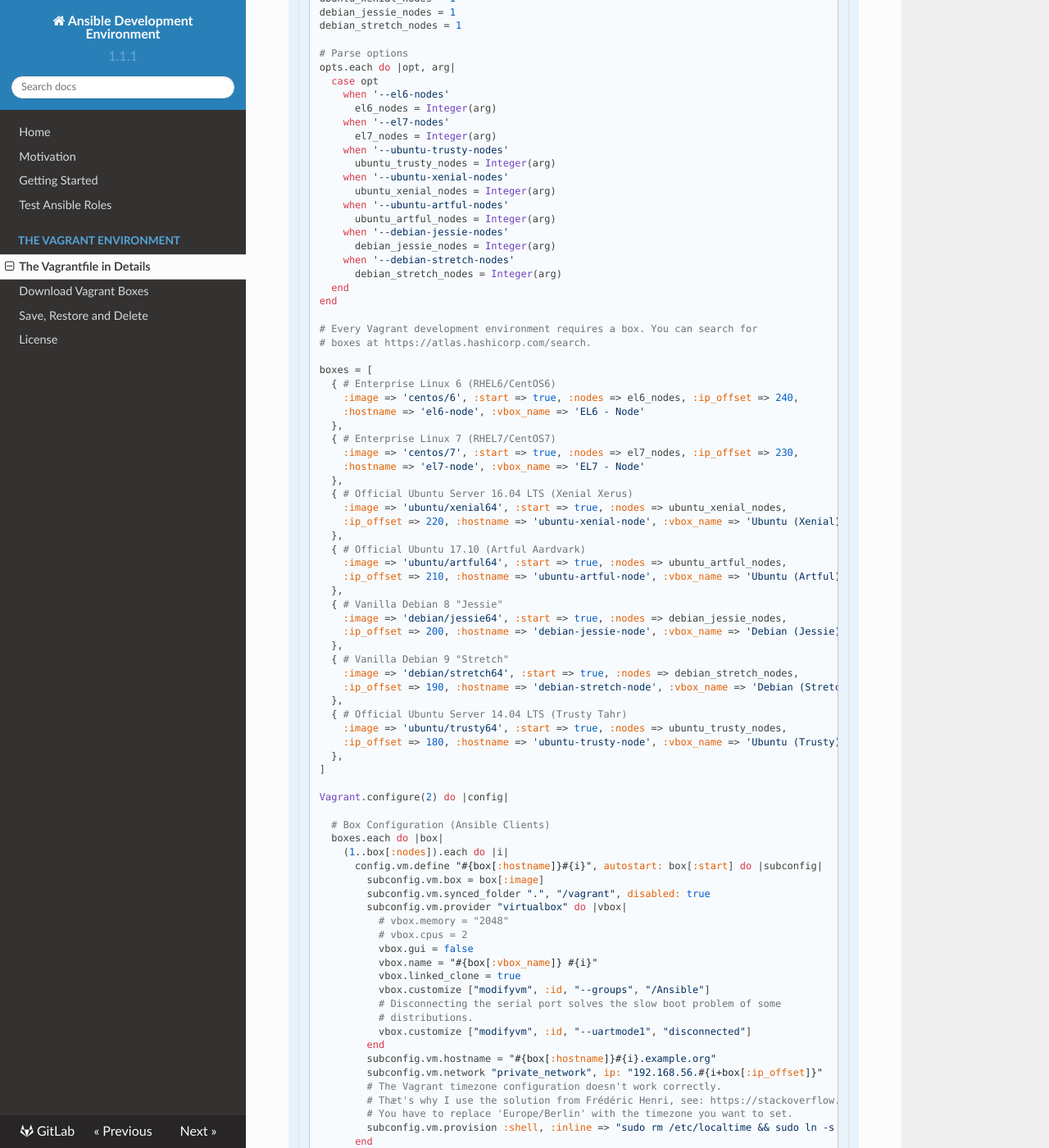
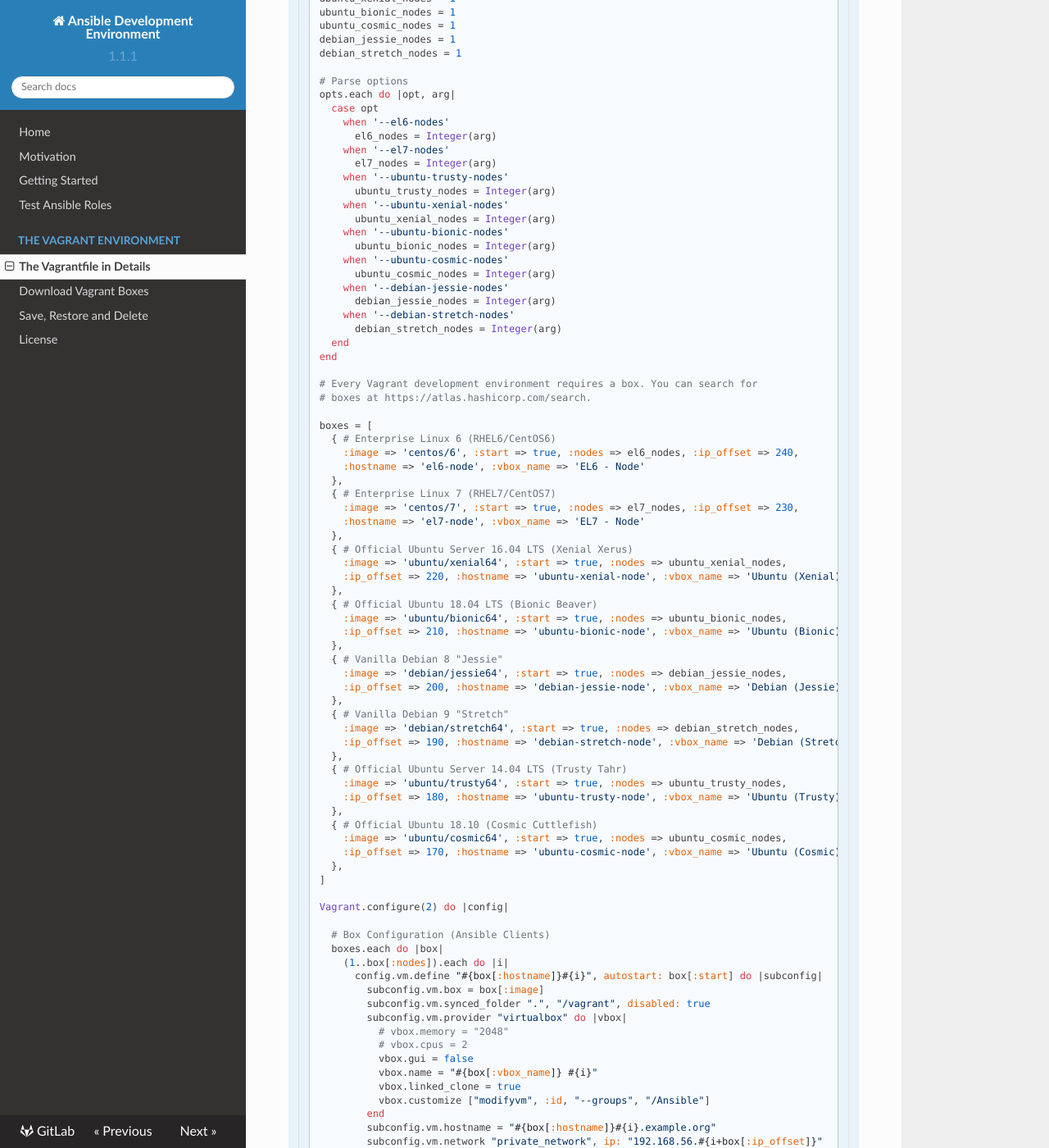
Before and after one commit to coglinev3/ansible-development, an MkDocs documentation site: the page built from docs/vagrant_environment/vagrantfile.md, in a window 1280 px wide and 1400 px high, scrolled down 730 px. Shown: the whole window at 82% size. Built offline with MkDocs 1.6.1, drawn with Linux system fonts in a browser that asks for light colours; nearby versions of some CDN libraries; old or Windows-style settings are respelled for this version of MkDocs; some of the changed text lies outside the part shown.

Commit message:
added support for Ubuntu 18.04 and 18.10, removed support for Ubunt 17.10

````diff
--- a/docs/vagrant_environment/vagrantfile.md
+++ b/docs/vagrant_environment/vagrantfile.md
@@ -15,9 +15,10 @@ step by step.
     opts = GetoptLong.new(
       [ '--el6-nodes', GetoptLong::OPTIONAL_ARGUMENT ],
       [ '--el7-nodes', GetoptLong::OPTIONAL_ARGUMENT ],
-      [ '--ubuntu-artful-nodes', GetoptLong::OPTIONAL_ARGUMENT ],
       [ '--ubuntu-trusty-nodes', GetoptLong::OPTIONAL_ARGUMENT ],
       [ '--ubuntu-xenial-nodes', GetoptLong::OPTIONAL_ARGUMENT ],
+      [ '--ubuntu-bionic-nodes', GetoptLong::OPTIONAL_ARGUMENT ],
+      [ '--ubuntu-cosmic-nodes', GetoptLong::OPTIONAL_ARGUMENT ],
       [ '--debian-jessie-nodes', GetoptLong::OPTIONAL_ARGUMENT ],
       [ '--debian-stretch-nodes', GetoptLong::OPTIONAL_ARGUMENT ],
       [ '--provision', GetoptLong::OPTIONAL_ARGUMENT ],
@@ -29,9 +30,10 @@ step by step.
     # Set defaults
     el6_nodes = 1
     el7_nodes = 1
-    ubuntu_artful_nodes = 1
     ubuntu_trusty_nodes = 1
     ubuntu_xenial_nodes = 1
+    ubuntu_bionic_nodes = 1
+    ubuntu_cosmic_nodes = 1
     debian_jessie_nodes = 1
     debian_stretch_nodes = 1
 
@@ -46,8 +48,10 @@ step by step.
           ubuntu_trusty_nodes = Integer(arg)
         when '--ubuntu-xenial-nodes'
           ubuntu_xenial_nodes = Integer(arg)
-        when '--ubuntu-artful-nodes'
-          ubuntu_artful_nodes = Integer(arg)
+        when '--ubuntu-bionic-nodes'
+          ubuntu_bionic_nodes = Integer(arg)
+        when '--ubuntu-cosmic-nodes'
+          ubuntu_cosmic_nodes = Integer(arg)
         when '--debian-jessie-nodes'
           debian_jessie_nodes = Integer(arg)
         when '--debian-stretch-nodes'
@@ -71,9 +75,9 @@ step by step.
         :image => 'ubuntu/xenial64', :start => true, :nodes => ubuntu_xenial_nodes,
         :ip_offset => 220, :hostname => 'ubuntu-xenial-node', :vbox_name => 'Ubuntu (Xenial) - Node'
       },
-      { # Official Ubuntu 17.10 (Artful Aardvark)
-        :image => 'ubuntu/artful64', :start => true, :nodes => ubuntu_artful_nodes,
-        :ip_offset => 210, :hostname => 'ubuntu-artful-node', :vbox_name => 'Ubuntu (Artful) - Node'
+      { # Official Ubuntu 18.04 LTS (Bionic Beaver)
+        :image => 'ubuntu/bionic64', :start => true, :nodes => ubuntu_bionic_nodes,
+        :ip_offset => 210, :hostname => 'ubuntu-bionic-node', :vbox_name => 'Ubuntu (Bionic) - Node'
       },
       { # Vanilla Debian 8 "Jessie"
         :image => 'debian/jessie64', :start => true, :nodes => debian_jessie_nodes,
@@ -86,6 +90,10 @@ step by step.
       { # Official Ubuntu Server 14.04 LTS (Trusty Tahr)
         :image => 'ubuntu/trusty64', :start => true, :nodes => ubuntu_trusty_nodes,
         :ip_offset => 180, :hostname => 'ubuntu-trusty-node', :vbox_name => 'Ubuntu (Trusty) - Node'
+      },
+      { # Official Ubuntu 18.10 (Cosmic Cuttlefish)
+        :image => 'ubuntu/cosmic64', :start => true, :nodes => ubuntu_cosmic_nodes,
+        :ip_offset => 170, :hostname => 'ubuntu-cosmic-node', :vbox_name => 'Ubuntu (Cosmic) - Node'
       },
     ]
 
@@ -104,9 +112,6 @@ step by step.
               vbox.name = "#{box[:vbox_name]} #{i}"
               vbox.linked_clone = true
               vbox.customize ["modifyvm", :id, "--groups", "/Ansible"]
-              # Disconnecting the serial port solves the slow boot problem of some
-              # distributions.
-              vbox.customize ["modifyvm", :id, "--uartmode1", "disconnected"]
             end
             subconfig.vm.hostname = "#{box[:hostname]}#{i}.example.org"
             subconfig.vm.network "private_network", ip: "192.168.56.#{i+box[:ip_offset]}"
@@ -169,9 +174,10 @@ various options can be passed to Vagrant.
     opts = GetoptLong.new(
       [ '--el6-nodes', GetoptLong::OPTIONAL_ARGUMENT ],
       [ '--el7-nodes', GetoptLong::OPTIONAL_ARGUMENT ],
-      [ '--ubuntu-artful-nodes', GetoptLong::OPTIONAL_ARGUMENT ],
       [ '--ubuntu-trusty-nodes', GetoptLong::OPTIONAL_ARGUMENT ],
       [ '--ubuntu-xenial-nodes', GetoptLong::OPTIONAL_ARGUMENT ],
+      [ '--ubuntu-bionic-nodes', GetoptLong::OPTIONAL_ARGUMENT ],
+      [ '--ubuntu-cosmic-nodes', GetoptLong::OPTIONAL_ARGUMENT ],
       [ '--debian-jessie-nodes', GetoptLong::OPTIONAL_ARGUMENT ],
       [ '--debian-stretch-nodes', GetoptLong::OPTIONAL_ARGUMENT ],
       [ '--provision', GetoptLong::OPTIONAL_ARGUMENT ],
@@ -196,9 +202,10 @@ on the command line, default values must first be defined for these variables.
     # Set defaults
     el6_nodes = 1
     el7_nodes = 1
-    ubuntu_artful_nodes = 1
     ubuntu_trusty_nodes = 1
     ubuntu_xenial_nodes = 1
+    ubuntu_bionic_nodes = 1
+    ubuntu_cosmic_nodes = 1
     debian_jessie_nodes = 1
     debian_stretch_nodes = 1
     ```
@@ -223,8 +230,10 @@ will be used.
           ubuntu_trusty_nodes = Integer(arg)
         when '--ubuntu-xenial-nodes'
           ubuntu_xenial_nodes = Integer(arg)
-        when '--ubuntu-artful-nodes'
-          ubuntu_artful_nodes = Integer(arg)
+        when '--ubuntu-bionic-nodes'
+          ubuntu_bionic_nodes = Integer(arg)
+        when '--ubuntu-cosmic-nodes'
+          ubuntu_cosmic_nodes = Integer(arg)
         when '--debian-jessie-nodes'
           debian_jessie_nodes = Integer(arg)
         when '--debian-stretch-nodes'
@@ -366,9 +375,6 @@ Then, for each node, the definition of the virtual machine comes:
         vbox.name = "#{box[:vbox_name]} #{i}"
         vbox.linked_clone = true
         vbox.customize ["modifyvm", :id, "--groups", "/Ansible"]
-        # Disconnecting the serial port solves the slow boot problem of some
-        # distributions.
-        vbox.customize ["modifyvm", :id, "--uartmode1", "disconnected"]
       end
       subconfig.vm.hostname = "#{box[:hostname]}#{i}.example.org"
       subconfig.vm.network "private_network", ip: "192.168.56.#{i+box[:ip_offset]}"
--- a/mkdocs.yml
+++ b/mkdocs.yml
@@ -1,6 +1,6 @@
 ---
 site_name: Ansible Development Environment
-site_description: A development environmwnt for Ansible.
+site_description: A development environmwnt for Ansible with Vagrant and VirtualBox.
 site_author: Cogline.v3
 
 repo_url: https://gitlab.com/cogline_vagrant/ansible-development
@@ -39,4 +39,4 @@ extra:
       link: 'https://github.com/coglinev3/vagrant-ansible-init'
   version: 1.1.1
 
-copyright: Copyright &copy; 2018 Cogline.v3. Release 1.1.1.
+copyright: Copyright &copy; 2019 Cogline.v3. Release 1.1.1.
````
Also changed, not shown: 1 other file.
